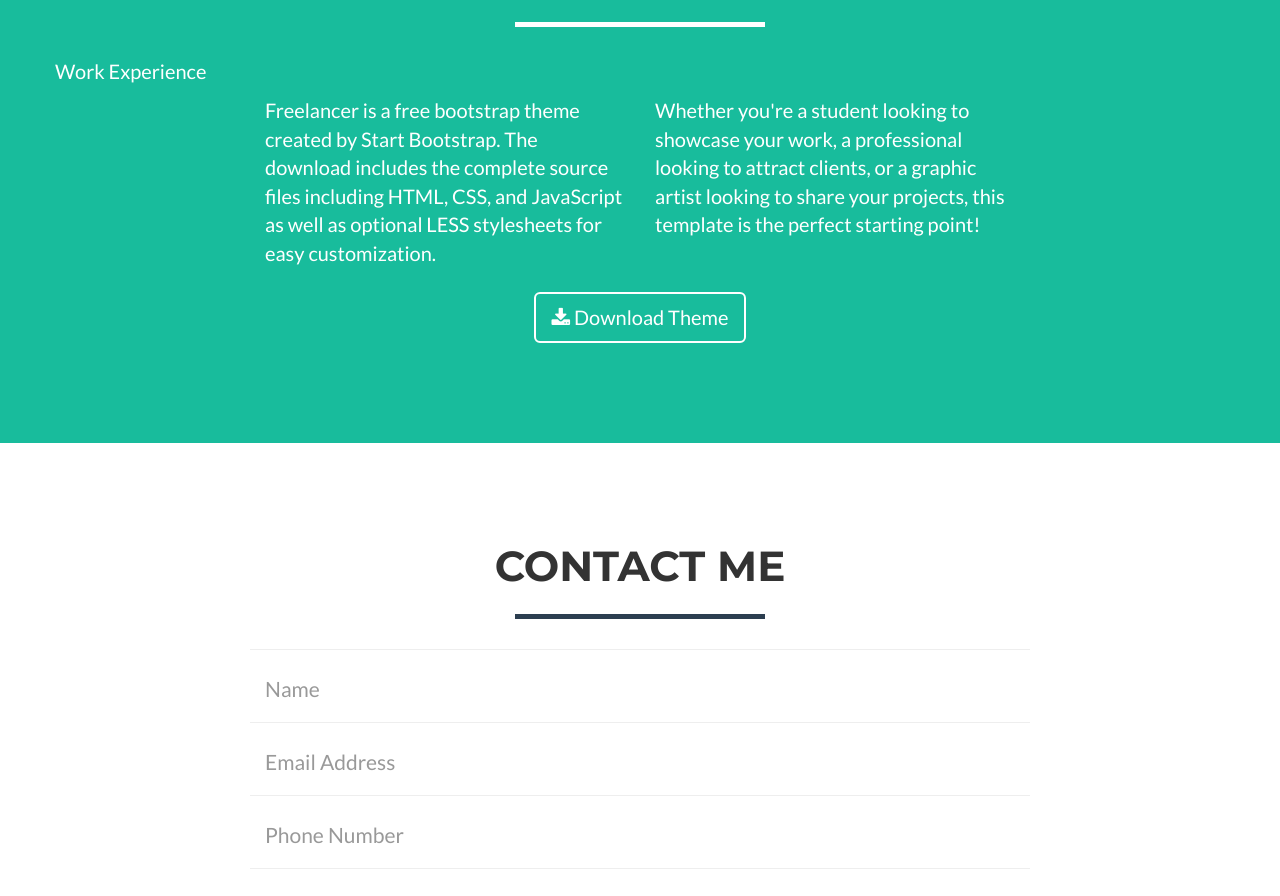
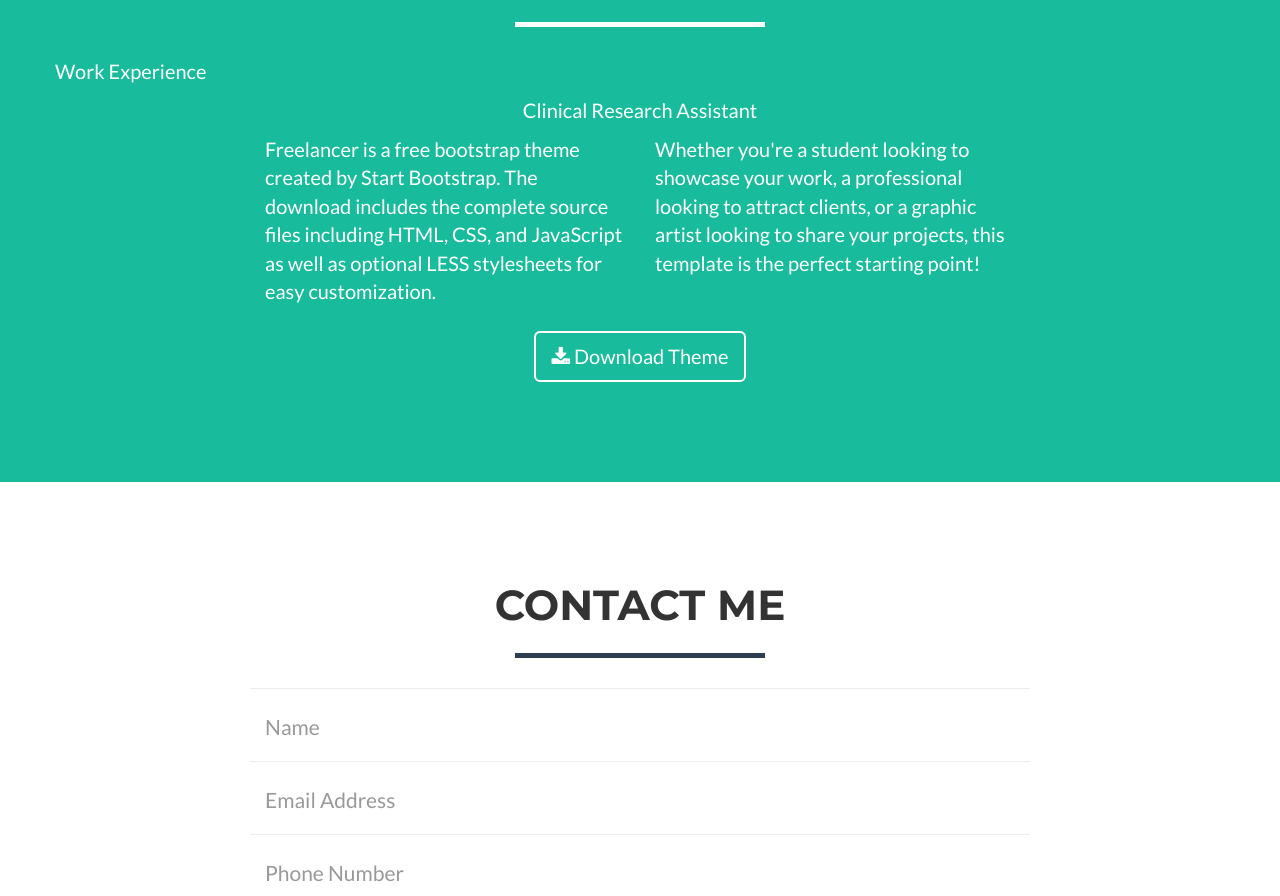
Before and after one commit to fbg871/PersonalWebsite, a website: page index.html in a window 1280 px wide. Shown: the part 1806-2702 px from the top of the page. Drawn offline with nearby package versions, Linux system fonts and the light colour scheme.

Commit message:
Update index.html

```diff
--- a/index.html
+++ b/index.html
@@ -141,6 +141,9 @@
             <div class="row">
                 <div class="text-left">
                     <p>Work Experience</p>
+                </div>
+                <div class="text-center">
+                    <p>Clinical Research Assistant</p>
                 </div>
                 <div class="col-lg-4 col-lg-offset-2">
                     <p>Freelancer is a free bootstrap theme created by Start Bootstrap. The download includes the complete source files including HTML, CSS, and JavaScript as well as optional LESS stylesheets for easy customization.</p>
```
